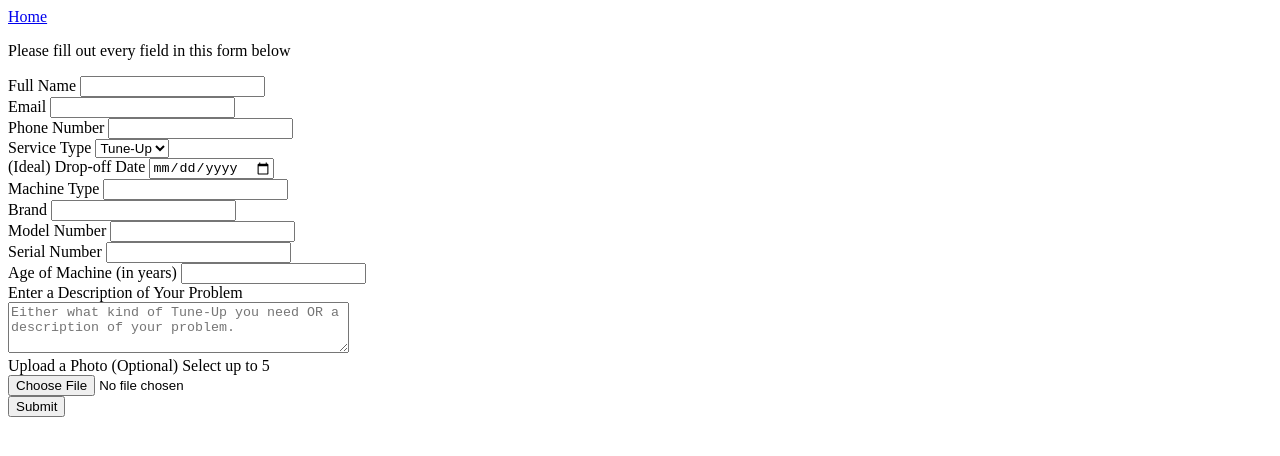
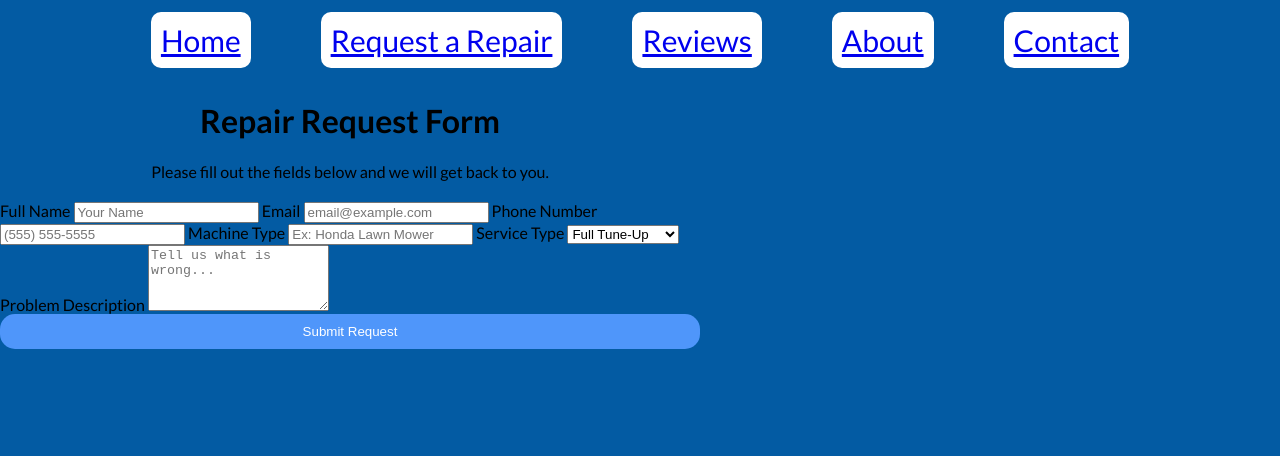
Before and after one commit to norrie-adams/EVS-Small-Engine-Repair-Site, a plain HTML site: page requests.html in a window 1280 px wide. Drawn offline with Linux system fonts and the light colour scheme.

Commit message:
Update requests.html

```diff
--- a/requests.html
+++ b/requests.html
@@ -2,57 +2,47 @@
 <html lang="en">
 <head>
     <meta charset="UTF-8">
-    <meta name="viewport" content="width=device-width, initial-scale=1.0">
-    <title>Request a Repair</title>
+    <title>Request a Repair - EVS</title>
+    <link rel="stylesheet" href="style.css">
 </head>
 <body>
-    <a href="index.html">Home</a>
+<header>
+    <nav class="nav-bar">
+        <a href="index.html" class="navbutton">Home</a>
+        <a href="requests.html" class="navbutton">Request a Repair</a>
+        <a href="reviews.html" class="navbutton">Reviews</a>
+        <a href="about.html" class="navbutton">About</a>
+        <a href="contact.html" class="navbutton">Contact</a>
+    </nav>
+</header>
 
-    <p>Please fill out every field in this form below</p>
-    <form action="/upload" method="POST" enctype="multipart/form-data">
+<main class="container" style="max-width: 700px;">
+    <h1 style="text-align: center;">Repair Request Form</h1>
+    <p style="text-align: center; margin-bottom: 20px;">Please fill out the fields below and we will get back to you.</p>
 
-        <label for="fname">Full Name</label>
-        <input type="text" id="fname" required>
-        <br>
-        <label for="email">Email</label>
-        <input type="email" id="email" required>
-        <br>
-        <label for="phone">Phone Number</label>
-        <input type="phone" id="phone" required>
-        <br>
-        <label for="type">Service Type</label>
+    <form action="#" method="GET"> <label>Full Name</label>
+        <input type="text" placeholder="Your Name" required>
+
+        <label>Email</label>
+        <input type="email" placeholder="email@example.com" required>
+
+        <label>Phone Number</label>
+        <input type="tel" placeholder="(555) 555-5555" required>
+
+        <label>Machine Type</label>
+        <input type="text" placeholder="Ex: Honda Lawn Mower" required>
+
+        <label>Service Type</label>
         <select>
-            <option value="Tune-Up">Tune-Up</option>
-            <option value="Repair">Repair</option>
+            <option value="tuneup">Full Tune-Up</option>
+            <option value="repair">Specific Repair</option>
         </select>
-        <br>
-        <label for="date">(Ideal) Drop-off Date</label>
-        <input type="date" id="date" required>
-        <br>
-        <label for="machine">Machine Type</label>
-        <input type="text" id="text" required>
-        <br>
-        <label for="brand">Brand</label>
-        <input type="text" id="brand" required>
-        <br>
-        <label for="model">Model Number</label>
-        <input type="text" id="model" required>
-        <br>
-        <label for="serial_number">Serial Number</label>
-        <input type="text" id="serial_number" required>
-        <br>
-        <label for="age">Age of Machine (in years)</label>
-        <input type="number" id="age" required>
-        <br>
-        <label for="problem_description">Enter a Description of Your Problem</label><br>
-        <textarea id="problem_description" name="problem_description" rows="3" cols="40" required placeholder="Either what kind of Tune-Up you need OR a description of your problem."></textarea>
-        <br>
-        <label for="equipment_image">Upload a Photo (Optional) Select up to 5</label><br>
-        <input type="file" id="equipment_image" name="equipment_image[]" accept="image/* multiple">
-        <br>
-        <input type="submit">
 
+        <label>Problem Description</label>
+        <textarea rows="4" placeholder="Tell us what is wrong..."></textarea>
+
+        <button type="submit" class="button" style="width: 100%; border: none; cursor: pointer;">Submit Request</button>
     </form>
-
+</main>
 </body>
 </html>
```
